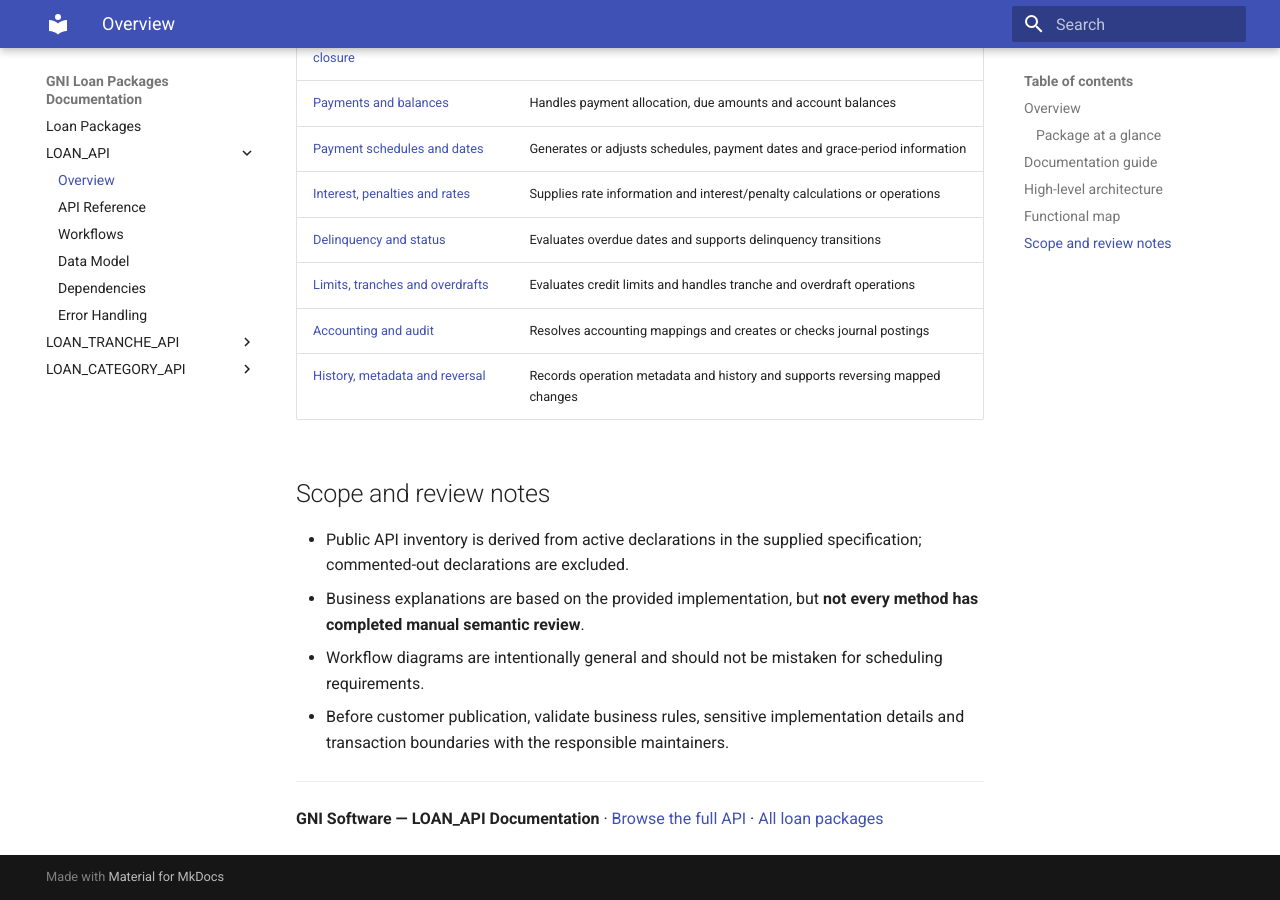
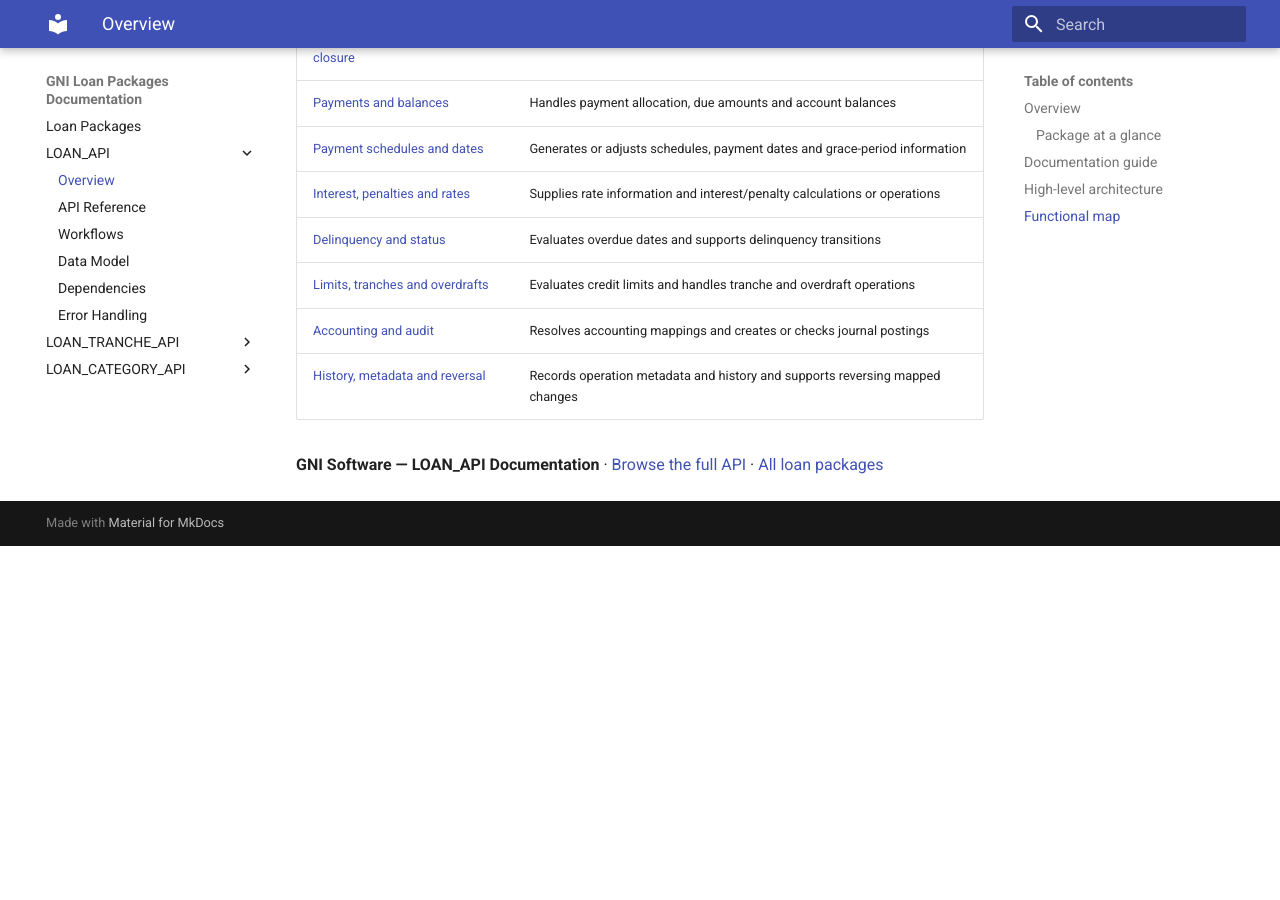
Before and after one commit to SadayCb/gni-documentation-poc8.0, an MkDocs documentation site: the page built from docs/loan-api.md, in a window 1280 px wide and 900 px high, scrolled down 2088 px. Built offline with MkDocs 1.6.1 and Material for MkDocs 9.7.7, drawn with Linux system fonts in a browser that asks for light colours; after the commit the page ends 2634 px from its top, so only the background shows below that.

Commit message:
Update loan-api.md

```diff
--- a/docs/loan-api.md
+++ b/docs/loan-api.md
@@ -72,13 +72,4 @@ The API is organized into **nine navigation domains**. These categories organize
 | [History, metadata and reversal](api.md#domain-history-metadata-and-reversal) | Records operation metadata and history and supports reversing mapped changes |
 
 
-## Scope and review notes
-
-- Public API inventory is derived from active declarations in the supplied specification; commented-out declarations are excluded.
-- Business explanations are based on the provided implementation, but **not every method has completed manual semantic review**.
-- Workflow diagrams are intentionally general and should not be mistaken for scheduling requirements.
-- Before customer publication, validate business rules, sensitive implementation details and transaction boundaries with the responsible maintainers.
-
----
-
 **GNI Software — LOAN_API Documentation** · [Browse the full API](api.md) · [All loan packages](index.md)
```
